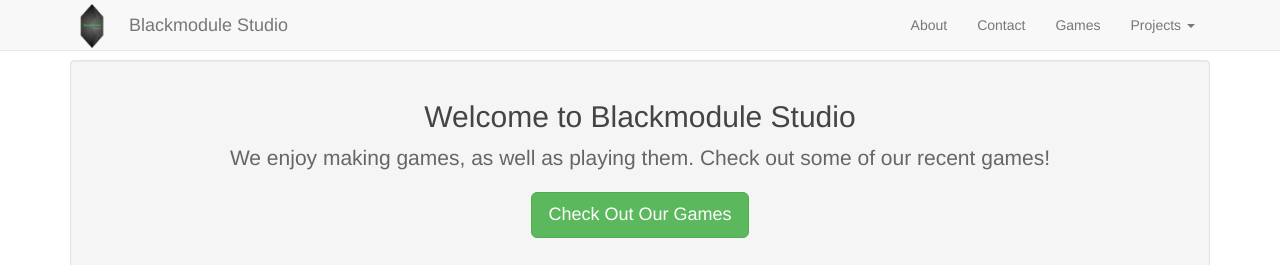
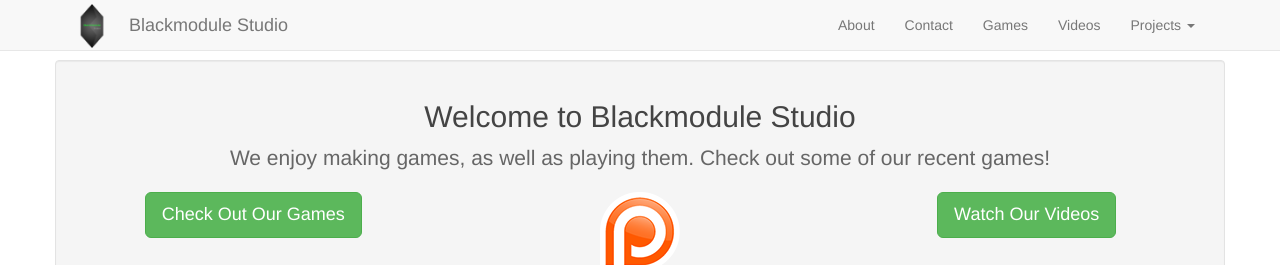
Before and after one commit to andallas/Blackmodulestudio, a CodeIgniter app: page /blackmodulestudio/ in a window 1280 px wide. Shown: the top 265 px of the page. Run offline with CodeIgniter, Linux system fonts and the light colour scheme; some libraries are stand-ins or nearby versions.

Commit message:
Patreon update, and new videos page.

```diff
--- a/application/views/pages/contact.php
+++ b/application/views/pages/contact.php
@@ -1,5 +1,5 @@
 <div class="container">
-	<div class="jumbotron">
+	<div class="jumbotron well">
 		<h1>Can't get enough of us?</h1>
 		<p class="lead">If you are interested in getting to know us more, or just following what we do, feel free to check us out on one of these social networks (or all of them).</p>
 	</div>
--- a/application/views/pages/games.php
+++ b/application/views/pages/games.php
@@ -1,5 +1,5 @@
 <div class="container">
-	<div class="jumbotron">
+	<div class="jumbotron well">
 		<h1>Ready for some fun?</h1>
 		<p class="lead">This is the collection of games that we've made here at Blackmodule Studio. Try them out and tell us what you think!</p>
 	</div>
--- a/application/views/pages/home.php
+++ b/application/views/pages/home.php
@@ -1,10 +1,25 @@
 <div class="container">
-	<div class="col-lg-6-offset-2 well">
-		<center>
-			<h2>Welcome to Blackmodule Studio</h2>
-			<p class="lead">We enjoy making games, as well as playing them. Check out some of our recent games!</p>
-			<p><a class="btn btn-lg btn-success" href="<?php echo site_url('games') ?>" role="button">Check Out Our Games</a></p>
-		</center>
+	<div class="row">
+		<div class="col-lg-6-offset-2 well">
+			<center>
+				<h2>Welcome to Blackmodule Studio</h2>
+				<p class="lead">We enjoy making games, as well as playing them. Check out some of our recent games!</p>
+				<div class="row">
+					<div class="col-sm-4">
+						<a class="btn btn-lg btn-success" href="<?php echo site_url('games') ?>" role="button">Check Out Our Games</a>
+					</div>
+					<div class="col-sm-4">
+						<a href="http://www.patreon.com/UnityTutorials" role="button">
+							<img src="<?php echo base_url(); ?>/assets/img/Patreon.png" alt="Support our videos">
+							<h4>Help support our videos!</h4>
+						</a>
+					</div>
+					<div class="col-sm-4">
+						<a class="btn btn-lg btn-success" href="<?php echo site_url('videos') ?>" role="button">Watch Our Videos</a>
+					</div>
+				</div>
+			</center>
+		</div>
 	</div>
 
 	<div class="row">
--- a/application/views/post/index.php
+++ b/application/views/post/index.php
@@ -6,10 +6,6 @@
 			<p class="article"><?php echo $news_post['text'] ?></p>
 
 			<br>
-
-			<!-- <p>
-				<a href="<?php echo site_url('pages/remove/'.$news_post["id"]) ?>" class="btn btn-danger" role="button">Remove news post</a>
-			</p> -->
 		</div>
 	<?php endforeach ?>
 </div>
--- a/application/views/templates/nav.php
+++ b/application/views/templates/nav.php
@@ -16,6 +16,7 @@
 				<li><a href="<?php echo site_url('about') ?>">About</a></li>
 				<li><a href="<?php echo site_url('contact') ?>">Contact</a></li>
 				<li><a href="<?php echo site_url('games') ?>">Games</a></li>
+				<li><a href="<?php echo site_url('videos') ?>">Videos</a></li>
 				<li class="dropdown">
 					<a href="#" class="dropdown-toggle" data-toggle="dropdown">Projects <b class="caret"></b></a>
 					<ul class="dropdown-menu">
```
Also changed, not shown: application/views/pages/about.php (+6 -1 lines), application/views/pages/videos.php (added, +30 -0 lines), assets/img/Patreon.png (added).
